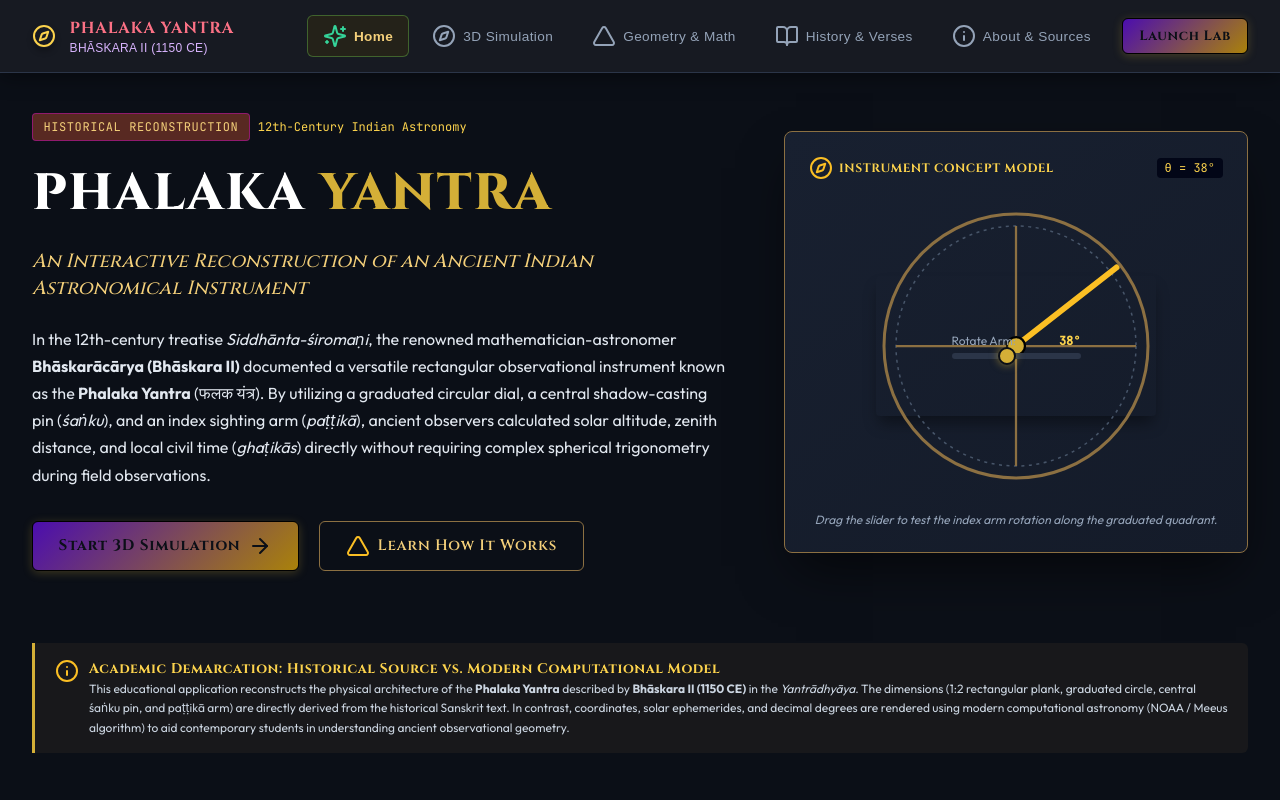
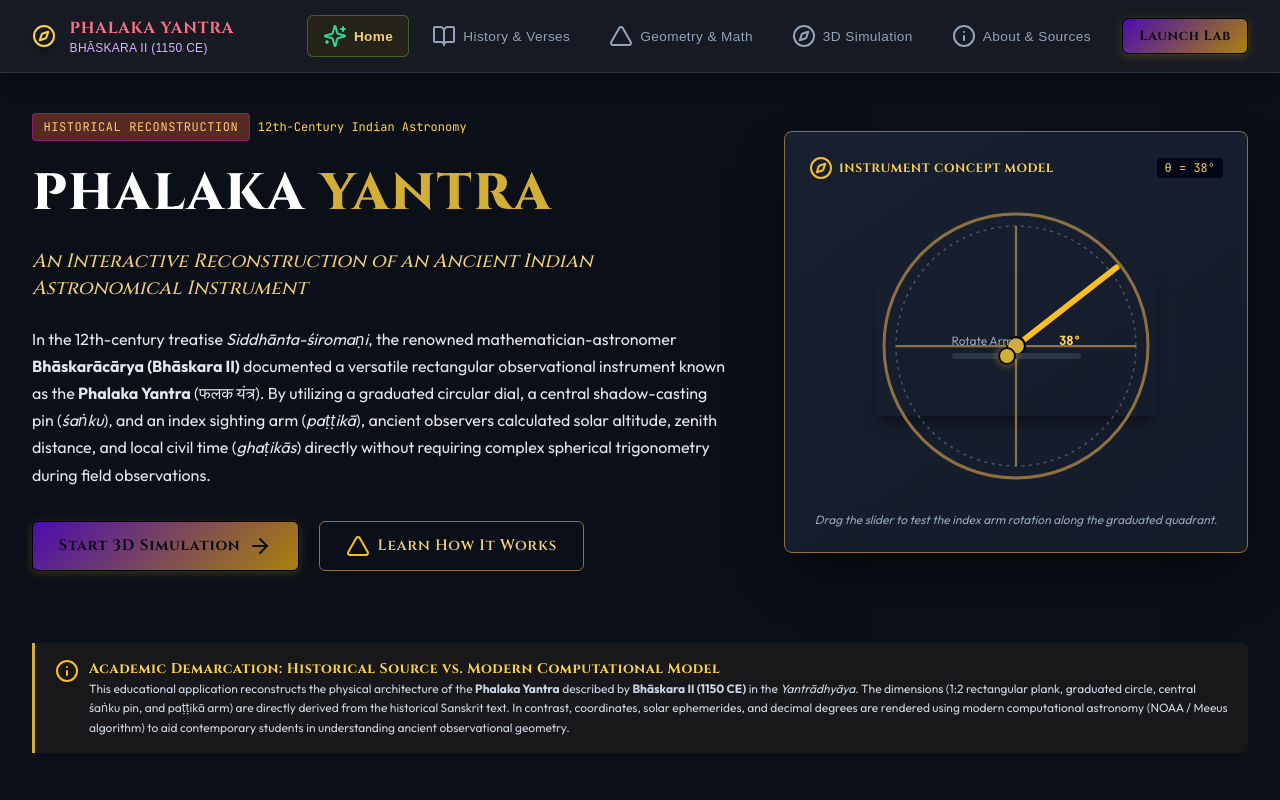
Before and after one commit to Solid-Snake-alt/V2PhysicsSLA, a React (Vite) app: page / in a window 1280 px wide. Shown: the top 800 px of the page. Built offline with nearby package versions, Linux system fonts and the light colour scheme.

Commit message:
changed navbar content positions

```diff
--- a/src/components/layout/Navbar.tsx
+++ b/src/components/layout/Navbar.tsx
@@ -12,9 +12,9 @@ export const Navbar: React.FC<NavbarProps> = ({ currentPage, onNavigate }) => {
 
   const navItems: { id: NavigationPage; label: string; icon: React.FC<{ className?: string }> }[] = [
     { id: 'home', label: 'Home', icon: Sparkles },
+    { id: 'history', label: 'History & Verses', icon: BookOpen },
+    { id: 'geometry', label: 'Geometry & Math', icon: Triangle },
     { id: 'simulation', label: '3D Simulation', icon: Compass },
-    { id: 'geometry', label: 'Geometry & Math', icon: Triangle },
-    { id: 'history', label: 'History & Verses', icon: BookOpen },
     { id: 'about', label: 'About & Sources', icon: Info },
   ];
 
```
